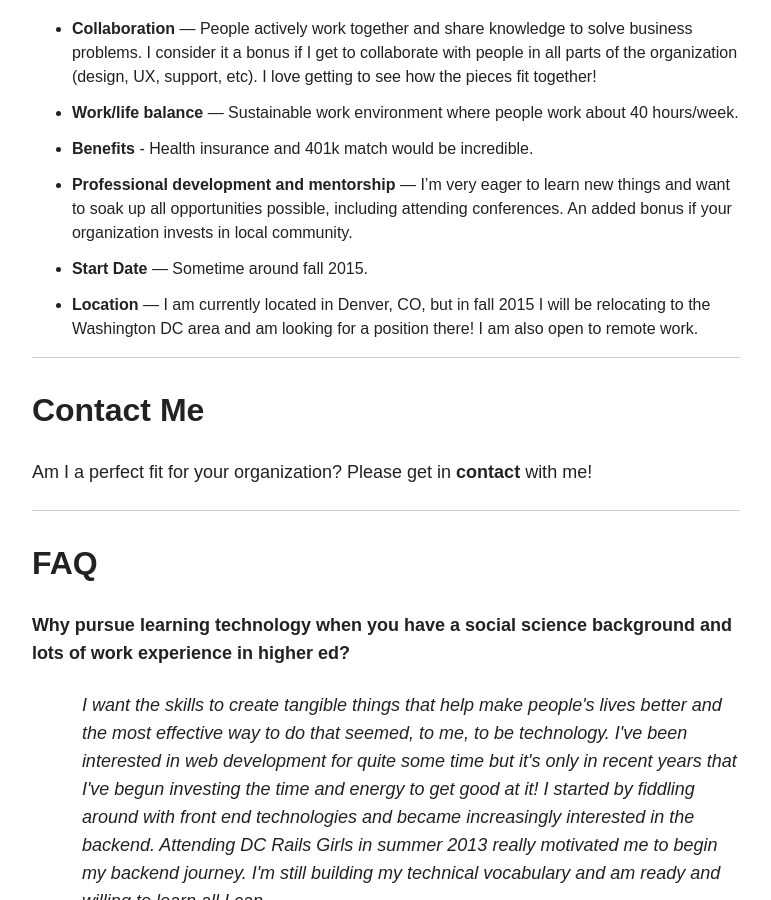
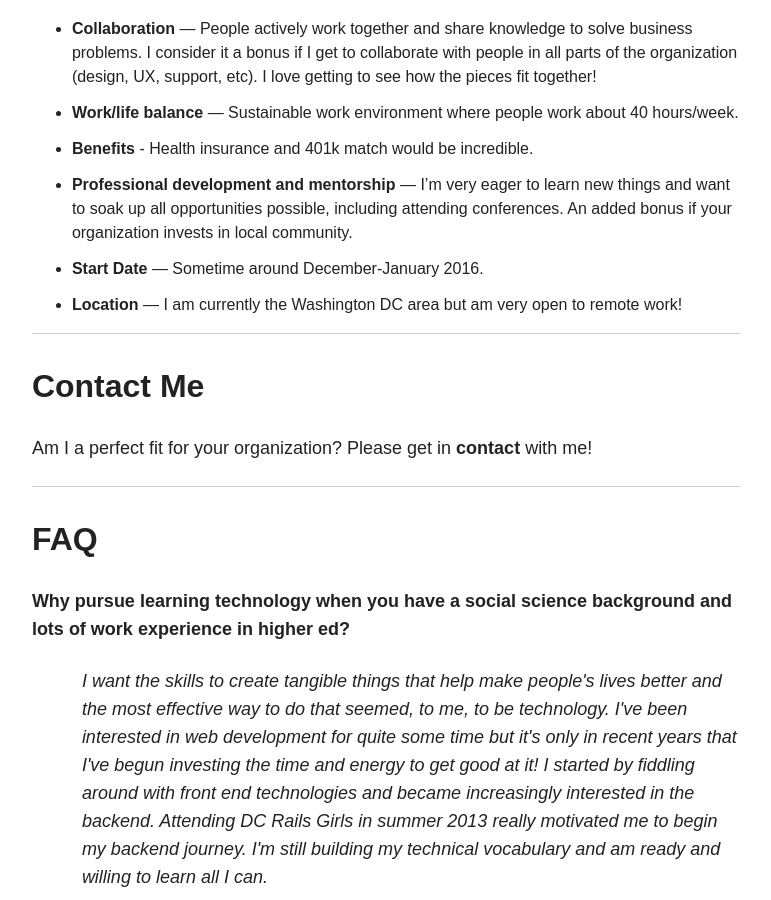
Before and after one commit to teresafinn/teresafinn.github.io, a Jekyll site: the page built from work/index.md, in a window 1280 px wide and 900 px high, scrolled down 2152 px. Shown: the whole window, without its empty margins (254-1025 px from the left). Built offline with Jekyll 4.4.1, drawn with Linux system fonts in a browser that asks for light colours; nearby versions of some CDN libraries.

Commit message:
Update verbiage

```diff
--- a/work/index.md
+++ b/work/index.md
@@ -53,8 +53,8 @@
 * **Benefits** - Health insurance and 401k match would be incredible.
 * **Professional development and mentorship** — I'm very eager to learn new things and want to soak up all opportunities possible, including attending conferences. An added bonus if your organization invests in local community.
 <!-- * **Travel** — I love to travel and would relish the opportunity to travel to different cities and countries. If you're looking for a traveler, I'm your woman! -->
-* **Start Date** — Sometime around fall 2015.
-* **Location** — I am currently located in Denver, CO, but in fall 2015 I will be relocating to the Washington DC area and am looking for a position there! I am also open to remote work.
+* **Start Date** — Sometime around December-January 2016.
+* **Location** — I am currently the Washington DC area but am very open to remote work!
 
 
 ---
```
